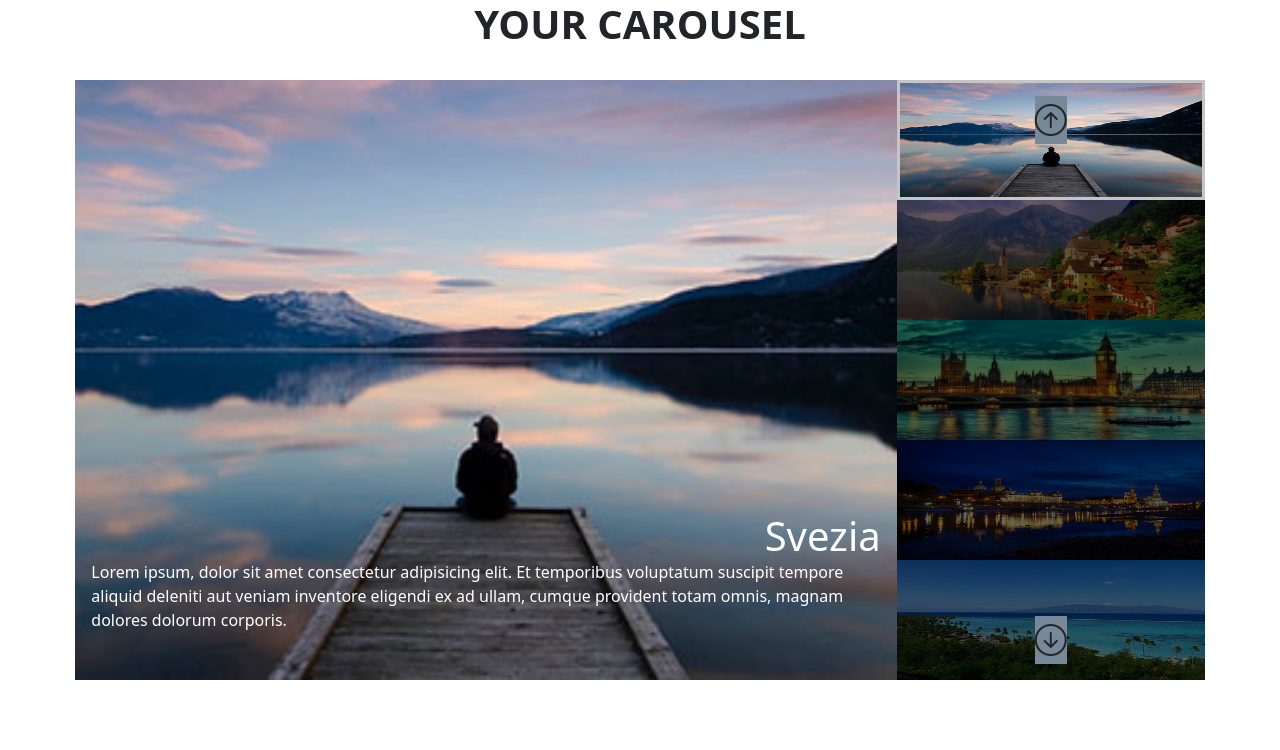
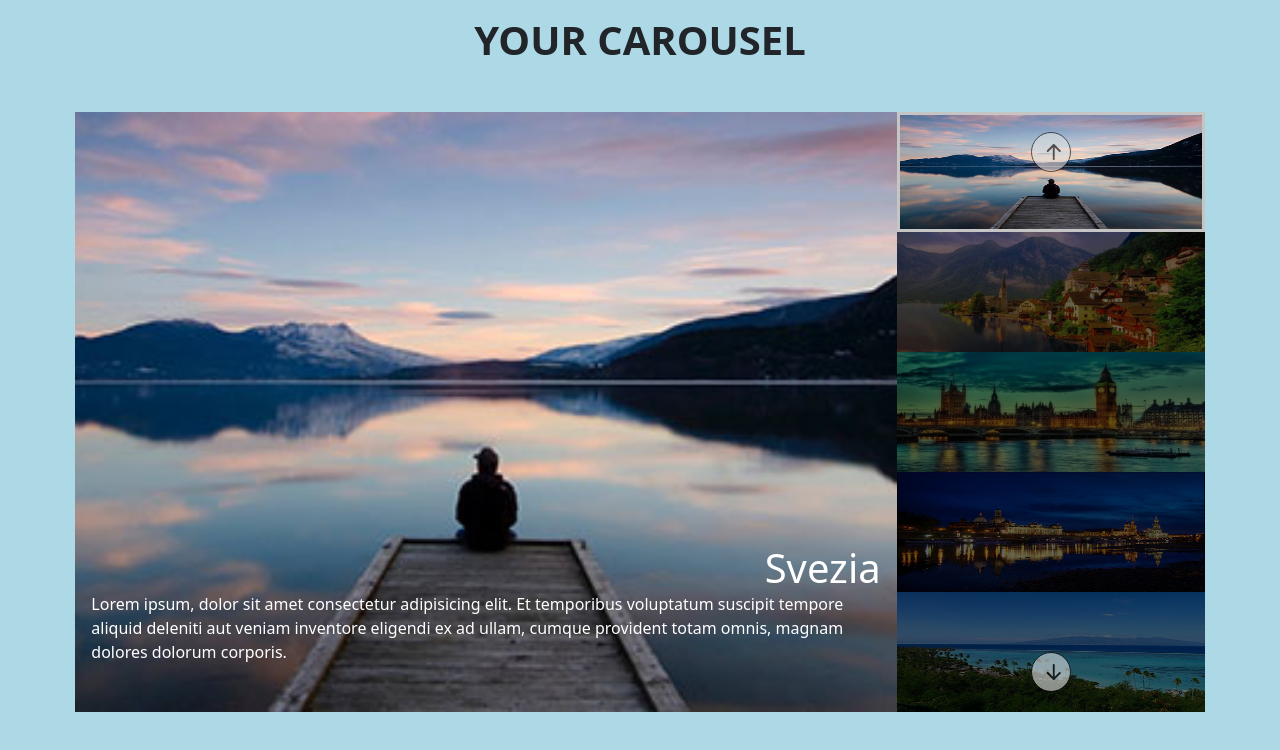
Before and after one commit to dona70909/js-array-carousel, a plain HTML site: page index.html in a window 1280 px wide. Drawn offline with nearby package versions, Linux system fonts and the light colour scheme.

Commit message:
modifiche

```diff
--- a/css/mystyle.css
+++ b/css/mystyle.css
@@ -1,10 +1,13 @@
+
+body{
+    background-color: lightblue;
+}
 /* & img's dimension */
 .my-small-img{
     width: 100%;
     height: 100%;
     filter: brightness(.4);
 }
-
 
 /* & big img's dimension */
 .my-big-img{
@@ -56,31 +59,36 @@
 }
 
 /* & icons for the event listener */
-.bi{
+.my-btn{
     position:absolute;
     left: 50%;
+    font-size: 2rem;
     transform: translateX(-50%);
-    font-weight: 900;
-    background-color: lightslategray;
-    font-size: 2rem;
     cursor: pointer;
-    /*   border-radius: 50%; */
-    /* width:2rem;
-    height: 2rem; */
     z-index: 1;
 }
 
-
-.bi-arrow-up-circle{
+.my-btn-up{
     top:1rem;
 }
 
-.bi-arrow-down-circle{
+.my-btn-down{
     bottom:1rem;
 }
 
-/* active class */
+button{
+    background-color: rgb(221, 223, 224);
+    border: 1px solid black;
+    border-radius: 50%;
+    width:2.5rem;
+    height: 2.5rem;
+    text-align: center;
+    line-height: 1.5rem;
+    opacity:.6;
+}
 
+
+/* # Active class */
 .activeElement-Big{
     display: block;
 }
--- a/index.html
+++ b/index.html
@@ -14,12 +14,12 @@
 
     <!-- * font awesome icons -->
     <link rel="stylesheet" href="https://cdnjs.cloudflare.com/ajax/libs/font-awesome/5.15.4/css/all.min.css" integrity="sha512-1ycn6IcaQQ40/MKBW2W4Rhis/DbILU74C1vSrLJxCq57o941Ym01SwNsOMqvEBFlcgUa6xLiPY/NS5R+E6ztJQ==" crossorigin="anonymous" referrerpolicy="no-referrer" >
-    <title>Carousel </title>
+    <title>Carousel</title>
 </head>
 
 <body>
 
-    <header>
+    <header class="p-3">
         <div class="container-fluid">
             <div class="row ">
                 <div class="col-12 text-center">
@@ -36,8 +36,12 @@
 
                 </div>
                 <div class="col-3 d-flex flex-column my-col-small my-carousel-container">
-                    <i class="bi bi-arrow-up-circle" id="btn-up"></i>
-                    <i class="bi bi-arrow-down-circle" id="btn-down"></i>
+                    <div class="my-btn my-btn-up text-center" id="btn-up">
+                        <button><i class="bi bi-arrow-up-short"></i></button>
+                    </div>
+                    <div class="my-btn my-btn-down text-center" id="btn-down">
+                        <button ><i class="bi bi-arrow-down-short"></i></button>
+                    </div>
                 </div>
             </div>
         </div>
--- a/js/myscript.js
+++ b/js/myscript.js
@@ -29,20 +29,18 @@ for (let i = 0 ; i < arraySmallImg.length ; i++){
     `
 
     elementBigImg += `
-    <div class="carousel-element-big position-relative text-white">
+    <div class="carousel-element-big  text-white">
     <img src="${arraySmallImg[i]}" class="my-big-img" alt="Random picture">
-    <h1 class="position-absolute my-title"> ${titleBigImgs[i]} </h1>
-    <p class="position-absolute my-paragraph"> ${text[i]} </p>
+    <div class="my-container-text position-relative">
+        <h1 class="position-absolute my-title"> ${titleBigImgs[i]} </h1>
+        <p class="position-absolute my-paragraph"> ${text[i]} </p>
+    </div>
     </div>
     `
 }
 // # stampo gli elementi costruiti nel ciclo for nel file html
 carouselContainer.innerHTML += carouselContent;
 countryBigImg.innerHTML += elementBigImg;
-
-
-//# prendo il tasto button up
-const buttonUp = document.querySelector(".bi-arrow-up-circle");
 
 
 
@@ -57,7 +55,8 @@ let active = 0;
 document.getElementsByClassName("my-small-img")[active].classList.add("activeElement-Small");
 document.getElementsByClassName("carousel-element-big")[active].classList.add("activeElement-Big");
 
-
+//# prendo il tasto button up
+const buttonUp = document.getElementById("btn-up");
 buttonUp.addEventListener("click", function(){
 
     document.getElementsByClassName("my-small-img")[active].classList.remove("activeElement-Small");
@@ -85,7 +84,7 @@ buttonUp.addEventListener("click", function(){
 ! it doesn't work as i wanted neither inside the previous buttonUp event let active is undefined
 ! at the end of smallImgBorder[5] argh
 */
-const buttonDown = document.querySelector(".bi-arrow-down-circle");
+const buttonDown = document.getElementById("btn-down");
 buttonDown.addEventListener("click", function(){
 
     document.getElementsByClassName("my-small-img")[active].classList.remove("activeElement-Small");
```
